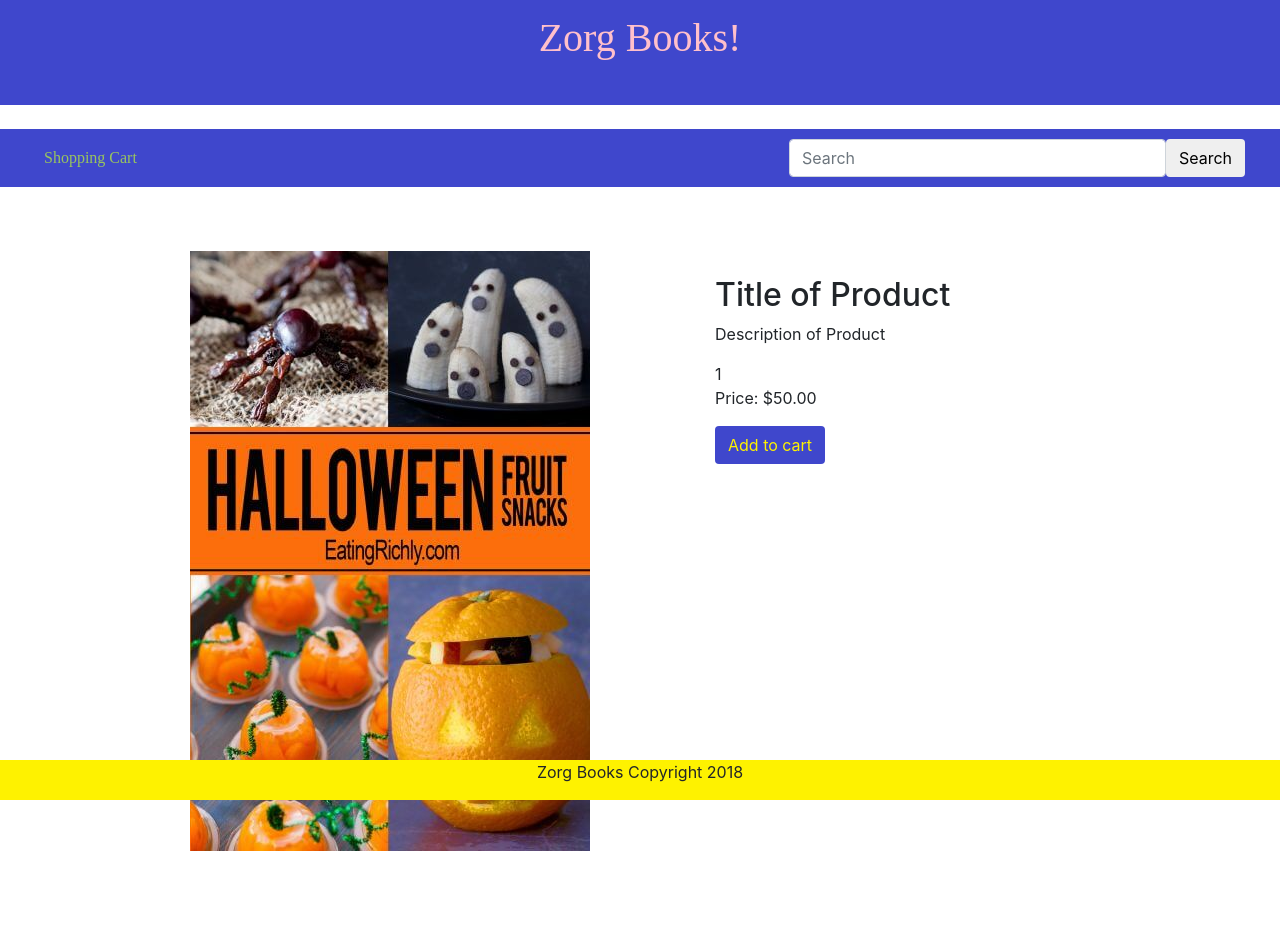
After one commit to theoneandonlychoochootran/Zorg-s-Store, a PHP site: page /product.php?id=1 in a window 1280 px wide. The commit adds this page. Run offline with PHP 8.4, Linux system fonts and the light colour scheme.

Commit message:
Add files via upload

```diff
--- a/ZorgStore/footer.php
+++ b/ZorgStore/footer.php
@@ -1,3 +1,3 @@
-<footer class="container-fluid text-center">
+<footer>
   <p>Zorg Books Copyright 2018</p>
 </footer>
--- a/ZorgStore/mystyle.css
+++ b/ZorgStore/mystyle.css
@@ -1,3 +1,12 @@
+	a{
+		color: black;
+		text-decoration: none;
+	}
+
+	a:hover {
+		text-decoration: none;
+	}
+
 	.jumbotron {
 	  background-color: #3F47CC;
 	  padding: 1%;
@@ -5,7 +14,7 @@
 	  border-radius: 0;
     }
 
-	.jumbotron h1{
+	.jumbotron a{
 	 font-family: "Cooper Black";
 	 color: pink;
 	}
@@ -15,6 +24,7 @@
 		padding-bottom: 2%;
 
 	}
+
    .navbar {
 	  background-color: #3F47CC;
 	  margin-bottom: 5%;
@@ -27,9 +37,65 @@
 		font-family: "Cooper Black";
 		color: #99C55E;
 	}
+
+	.container-jb {
+		width: 1000px;
+		min-height:500px;
+		margin: auto;
+		margin-bottom: 50px;
+	}
+
+	.row-jb {
+		width: 100%;
+		min-height:500px;
+
+	}
+
+	.genre-container {
+		padding-left: 13px;
+		margin-top: 50px;
+	}
+	.genre-item {
+		float: left;
+		width: 222px;
+		height: 40px;
+		text-align: center;
+
+	}
+
+	.genre-text{
+		font-family: "Cooper Black";
+		color: black;
+		font-size: 25px;
+	}
+
+	.left-main {
+		float: left;
+		text-align: right;
+		min-height: 500px;
+		width: 450px;
+		margin-bottom: 100px;
+	}
+
+	.right-main{
+		float: right;
+		min-height: 500px;
+		width: 450px;
+		padding: 25px;
+		margin-bottom: 100px;
+	}
+
+	.jbbutton{
+		background-color: #3F47CC;
+		color: #fEF200;
+	}
+
+
     footer {
       background-color: #fEF200;
-	  position: fixed;
 	  bottom: 0;
+	  margin-top: 50px;
+	  text-align:center;
+	  position:fixed;
 	  width: 100%;
     }
--- a/ZorgStore/navigation.php
+++ b/ZorgStore/navigation.php
@@ -10,7 +10,7 @@
 </head>
 <div class="jumbotron">
   <div class="container text-center">
-	<h1>Zorg Books!</h1>
+	<h1><a href="index.php">Zorg Books!</a></h1>
   </div>
 </div>
 
--- /dev/null
+++ b/ZorgStore/product.php
@@ -0,0 +1,24 @@
+<?php include 'navigation.php';?>
+<?php $id = $_GET['id'];?>
+<body>
+
+<div class="container">
+<div class="container-jb">
+  <div class="row-jb">
+     <div class ="left-main">
+		<img src="productsample.jpg" width="400" height="600">
+	 </div>
+	 <div class ="right-main">
+		<h2>Title of Product</h2>
+		<p>Description of Product</p>
+		<?php echo $id; ?>
+		<p>Price: $50.00</p>
+		<button type = "button" class = "btn btn-basic jbbutton">Add to cart </button>
+	 </div>
+   </div>
+</div>
+</div>
+
+<?php include 'footer.php';?>
+</body>
+</html>
```
Also changed, not shown: ZorgStore/index.php (added, +39 -0 lines), ZorgStore/productsample.jpg (added).
